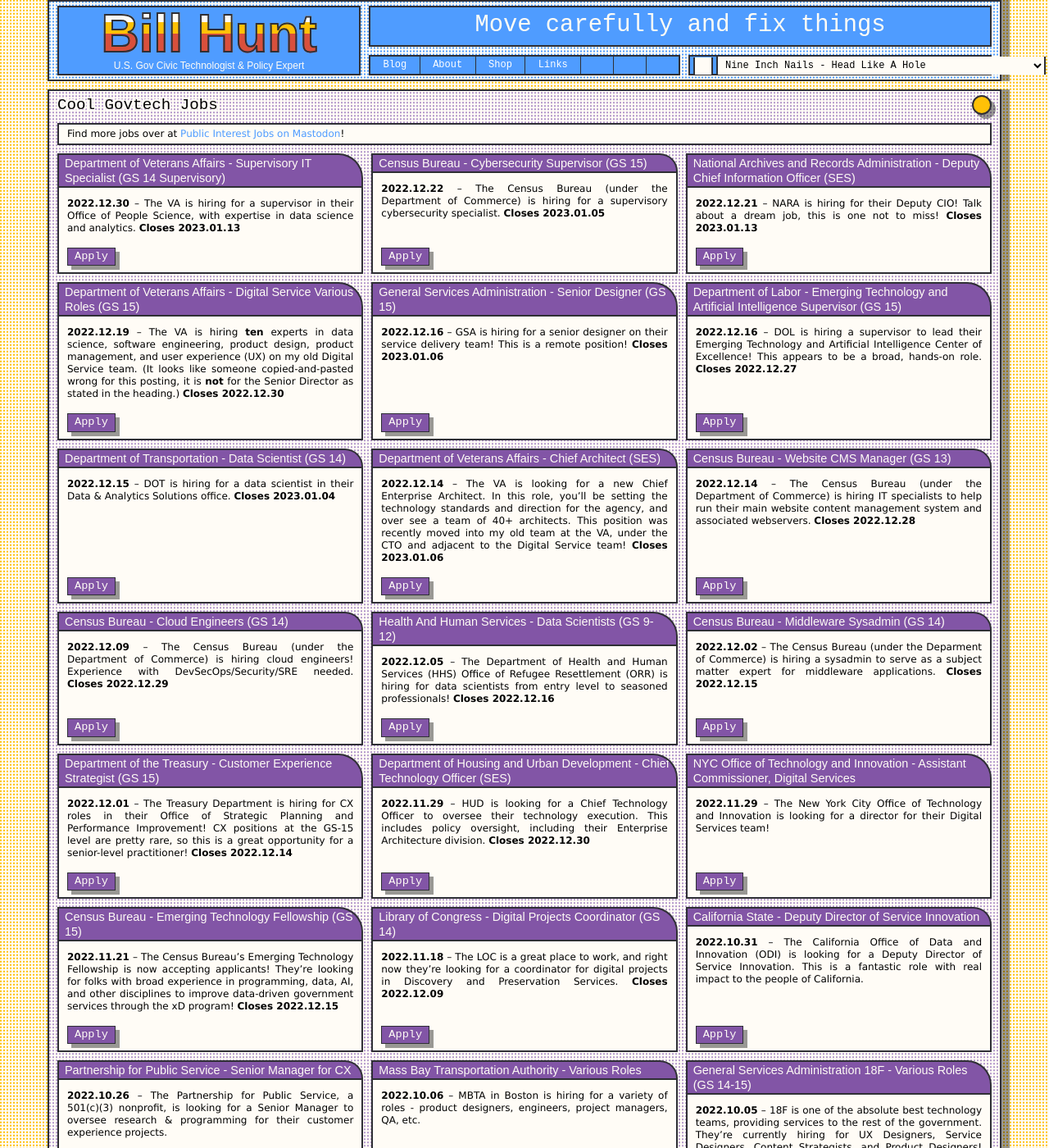
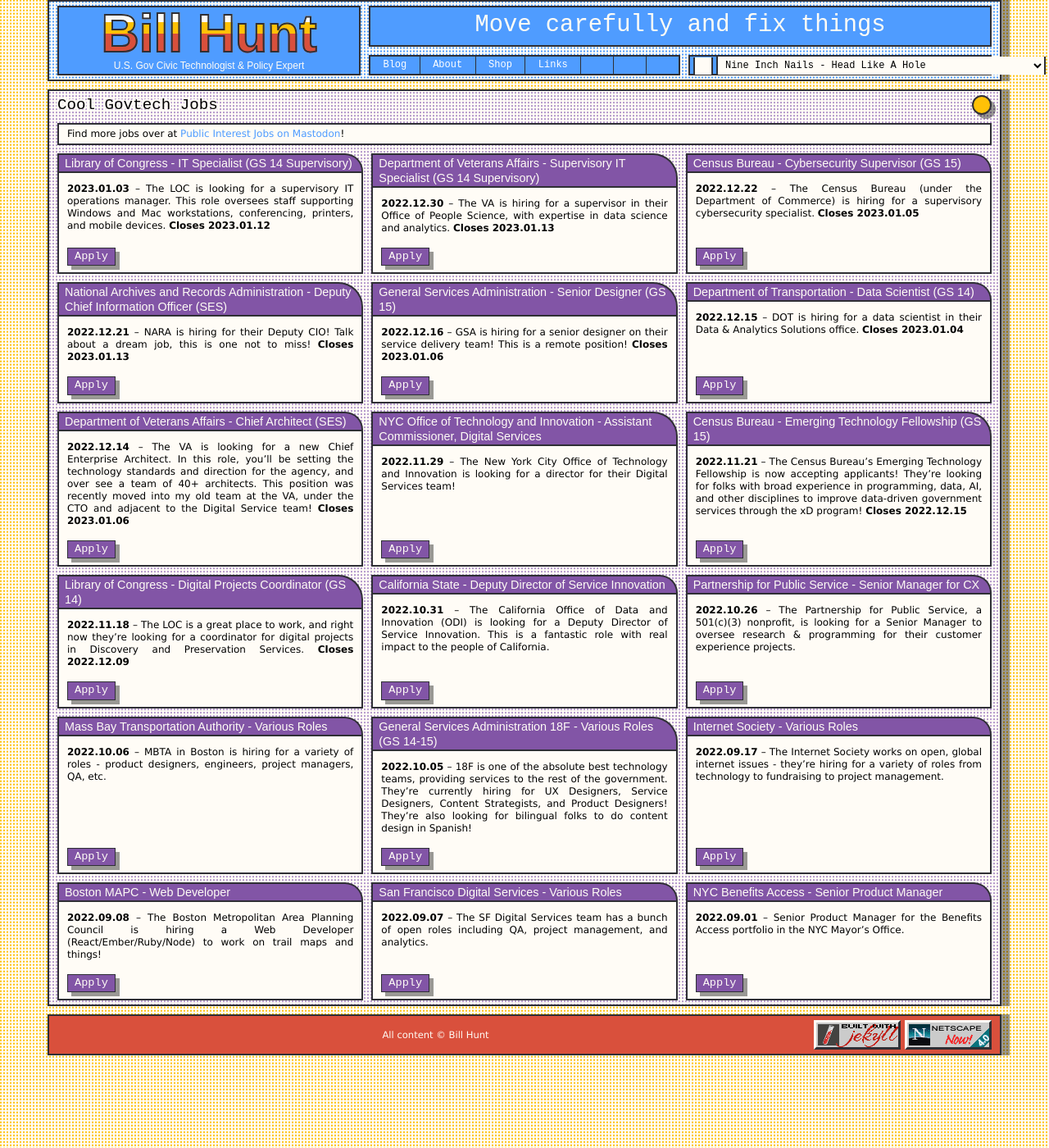
Before and after one commit to krusynth/billhunt.dev, a Jekyll site: the page built from jobs.md, in a window 1280 px wide and 1400 px high. Shown: the whole window at 82% size. Built offline with Jekyll 4.4.1, drawn with Linux system fonts in a browser that asks for light colours; some web fonts are replaced.

Commit message:
Update jobs.

```diff
--- a/_data/jobs.yml
+++ b/_data/jobs.yml
@@ -1,3 +1,9 @@
+- title: Library of Congress - IT Specialist (GS 14 Supervisory)
+  url: https://www.usajobs.gov/job/697302800
+  date: 2023-01-03
+  closes: 2023-01-12
+  content: The LOC is looking for a supervisory IT operations manager. This role oversees staff supporting Windows and Mac workstations, conferencing, printers, and mobile devices.
+
 - title: Department of Veterans Affairs - Supervisory IT Specialist (GS 14 Supervisory)
   url: https://www.usajobs.gov/job/697462600
   date: 2022-12-30
@@ -16,23 +22,11 @@
   closes: 2023-01-13
   content: NARA is hiring for their Deputy CIO! Talk about a dream job, this is one not to miss!
 
-- title: Department of Veterans Affairs - Digital Service Various Roles (GS 15)
-  url: https://www.usajobs.gov/job/694113000
-  date: 2022-12-19
-  closes: 2022-12-30
-  content: The VA is hiring <strong>ten</strong> experts in data science, software engineering, product design, product management, and user experience (UX) on my old Digital Service team. (It looks like someone copied-and-pasted wrong for this posting, it is <strong>not</strong> for the Senior Director as stated in the heading.)
-
 - title: General Services Administration - Senior Designer (GS 15)
   url: https://www.usajobs.gov/job/693941200
   date: 2022-12-16
   closes: 2023-01-06
   content: GSA is hiring for a senior designer on their service delivery team! This is a remote position!
-
-- title: Department of Labor - Emerging Technology and Artificial Intelligence Supervisor (GS 15)
-  url: https://www.usajobs.gov/job/694585500
-  date: 2022-12-16
-  closes: 2022-12-27
-  content: DOL is hiring a supervisor to lead their Emerging Technology and Artificial Intelligence Center of Excellence! This appears to be a broad, hands-on role.
 
 - title: Department of Transportation - Data Scientist (GS 14)
   url: https://www.usajobs.gov/job/694768900
@@ -45,42 +39,6 @@
   date: 2022-12-14
   closes: 2023-01-06
   content: The VA is looking for a new Chief Enterprise Architect. In this role, you'll be setting the technology standards and direction for the agency, and over see a team of 40+ architects. This position was recently moved into my old team at the VA, under the CTO and adjacent to the Digital Service team!
-
-- title: Census Bureau - Website CMS Manager (GS 13)
-  url: https://www.usajobs.gov/job/694540100
-  date: 2022-12-14
-  closes: 2022-12-28
-  content: The Census Bureau (under the Department of Commerce) is hiring IT specialists to help run their main website content management system and associated webservers.
-
-- title: Census Bureau - Cloud Engineers (GS 14)
-  url: https://www.usajobs.gov/job/693502100
-  date: 2022-12-09
-  closes: 2022-12-29
-  content: The Census Bureau (under the Department of Commerce) is hiring cloud engineers! Experience with DevSecOps/Security/SRE needed.
-
-- title: Health And Human Services - Data Scientists (GS 9-12)
-  url: https://www.usajobs.gov/job/692391400
-  date: 2022-12-05
-  closes: 2022-12-16
-  content: The Department of Health and Human Services (HHS) Office of Refugee Resettlement (ORR) is hiring for data scientists from entry level to seasoned professionals!
-
-- title: Census Bureau - Middleware Sysadmin (GS 14)
-  url: https://www.usajobs.gov/job/691966600
-  date: 2022-12-02
-  closes: 2022-12-15
-  content: The Census Bureau (under the Deparment of Commerce) is hiring a sysadmin to serve as a subject matter expert for middleware applications.
-
-- title: Department of the Treasury - Customer Experience Strategist (GS 15)
-  url: https://www.usajobs.gov/job/691829700
-  date: 2022-12-01
-  closes: 2022-12-14
-  content: The Treasury Department is hiring for CX roles in their Office of Strategic Planning and Performance Improvement!  CX positions at the GS-15 level are pretty rare, so this is a great opportunity for a senior-level practitioner!
-
-- title: Department of Housing and Urban Development - Chief Technology Officer (SES)
-  url: https://www.usajobs.gov/job/691575800
-  date: 2022-11-29
-  closes: 2022-12-30
-  content: HUD is looking for a Chief Technology Officer to oversee their technology execution. This includes policy oversight, including their Enterprise Architecture division.
 
 - title: NYC Office of Technology and Innovation - Assistant Commissioner, Digital Services
   url: https://a127-jobs.nyc.gov/psc/nycjobs/EMPLOYEE/HRMS/c/HRS_HRAM_FL.HRS_CG_SEARCH_FL.GBL?Page=HRS_APP_JBPST_FL&Action=U&FOCUS=Applicant&SiteId=1&JobOpeningId=560717&PostingSeq=1&
```
